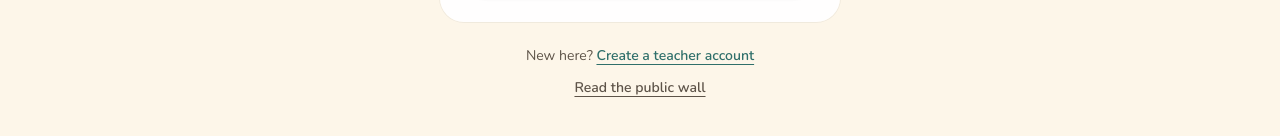
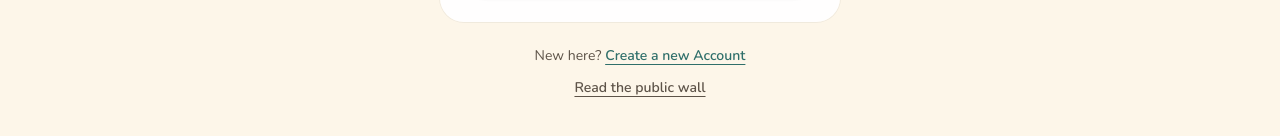
Before and after one commit to Mista-Zam/igpit-website, a React (Vite) app: page /login in a window 1280 px wide. Shown: the part 479-615 px from the top of the page. Built offline with nearby package versions, Linux system fonts and the light colour scheme; no server answers.

Commit message:
Simplify signup prompt

```diff
--- a/src/pages/Login.tsx
+++ b/src/pages/Login.tsx
@@ -49,9 +49,9 @@ const Login = () => {
       {mode === 'signup' && <div className="space-y-2"><label htmlFor="displayName" className="text-sm font-semibold text-ink">Display name</label><input id="displayName" autoComplete="name" maxLength={60} value={displayName} onChange={(e) => setDisplayName(e.target.value)} className="w-full rounded-2xl border border-beige-deep/70 bg-white px-4 py-2 shadow-sm focus:outline-none focus:ring-2 focus:ring-brand" /></div>}
       <div className="space-y-2"><label htmlFor="email" className="text-sm font-semibold text-ink">Email</label><input id="email" type="email" autoComplete="email" value={email} onChange={(e) => setEmail(e.target.value)} className="w-full rounded-2xl border border-beige-deep/70 bg-white px-4 py-2 shadow-sm focus:outline-none focus:ring-2 focus:ring-brand" /></div>
       <div className="space-y-2"><label htmlFor="password" className="text-sm font-semibold text-ink">Password</label><input id="password" type="password" minLength={6} autoComplete={mode === 'signin' ? 'current-password' : 'new-password'} value={password} onChange={(e) => setPassword(e.target.value)} className="w-full rounded-2xl border border-beige-deep/70 bg-white px-4 py-2 shadow-sm focus:outline-none focus:ring-2 focus:ring-brand" /></div>
-      <button type="submit" disabled={submitting} className="inline-flex w-full justify-center rounded-full bg-brand px-6 py-3 text-sm font-semibold text-white shadow-sm transition hover:bg-brand-dark disabled:opacity-60">{submitting ? 'Please wait…' : mode === 'signin' ? 'Sign In' : 'Create Teacher Account'}</button>
+      <button type="submit" disabled={submitting} className="inline-flex w-full justify-center rounded-full bg-brand px-6 py-3 text-sm font-semibold text-white shadow-sm transition hover:bg-brand-dark disabled:opacity-60">{submitting ? 'Please waitâ€¦' : mode === 'signin' ? 'Sign In' : 'Create Teacher Account'}</button>
     </form>
-    <p className="mt-6 text-center text-sm text-ink-soft">{mode === 'signin' ? 'New here?' : 'Already have an account?'} <button type="button" onClick={() => { setMode(mode === 'signin' ? 'signup' : 'signin'); setError(null) }} className="font-semibold text-brand underline underline-offset-4">{mode === 'signin' ? 'Create a teacher account' : 'Sign in'}</button></p>
+    <p className="mt-6 text-center text-sm text-ink-soft">{mode === 'signin' ? 'New here?' : 'Already have an account?'} <button type="button" onClick={() => { setMode(mode === 'signin' ? 'signup' : 'signin'); setError(null) }} className="font-semibold text-brand underline underline-offset-4">{mode === 'signin' ? 'Create a new Account' : 'Sign in'}</button></p>
     <Link to="/wall" className="mt-3 text-center text-sm font-semibold text-ink-soft underline underline-offset-4">Read the public wall</Link>
   </section>
 }
```
